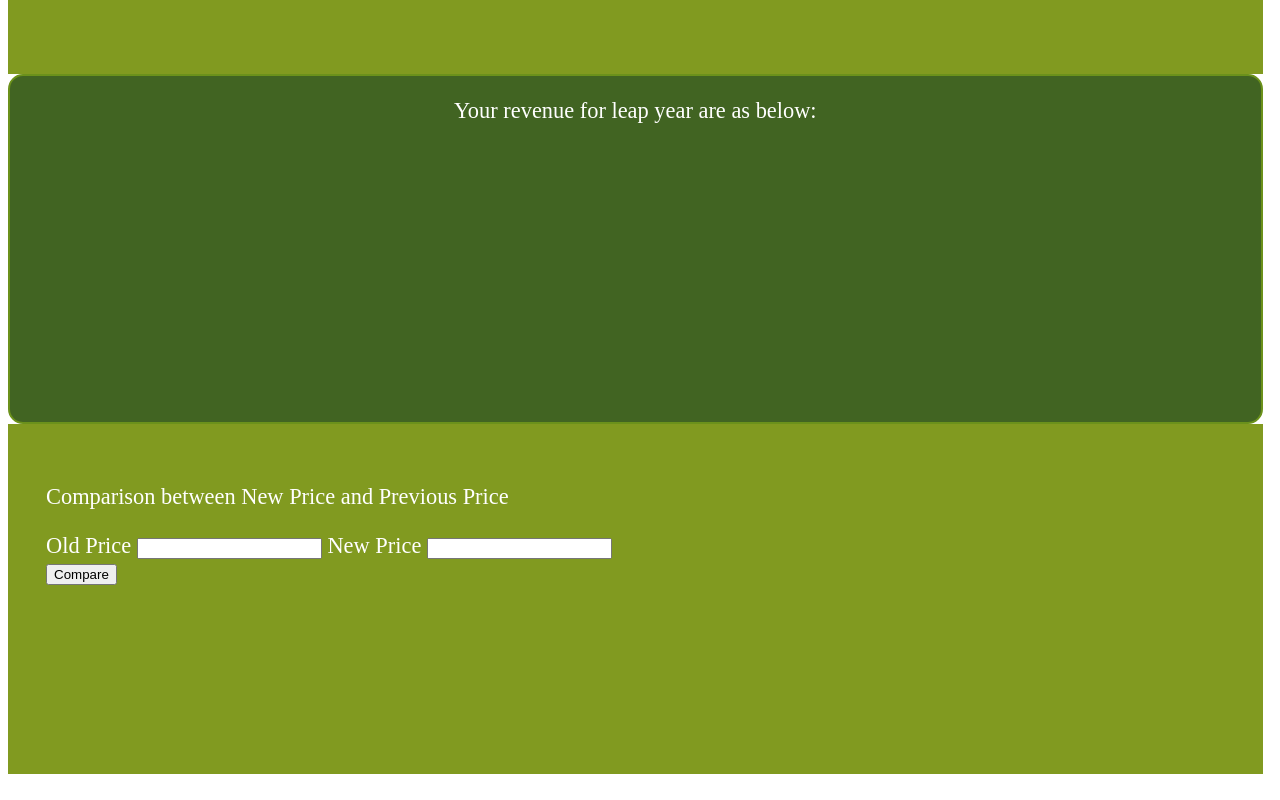
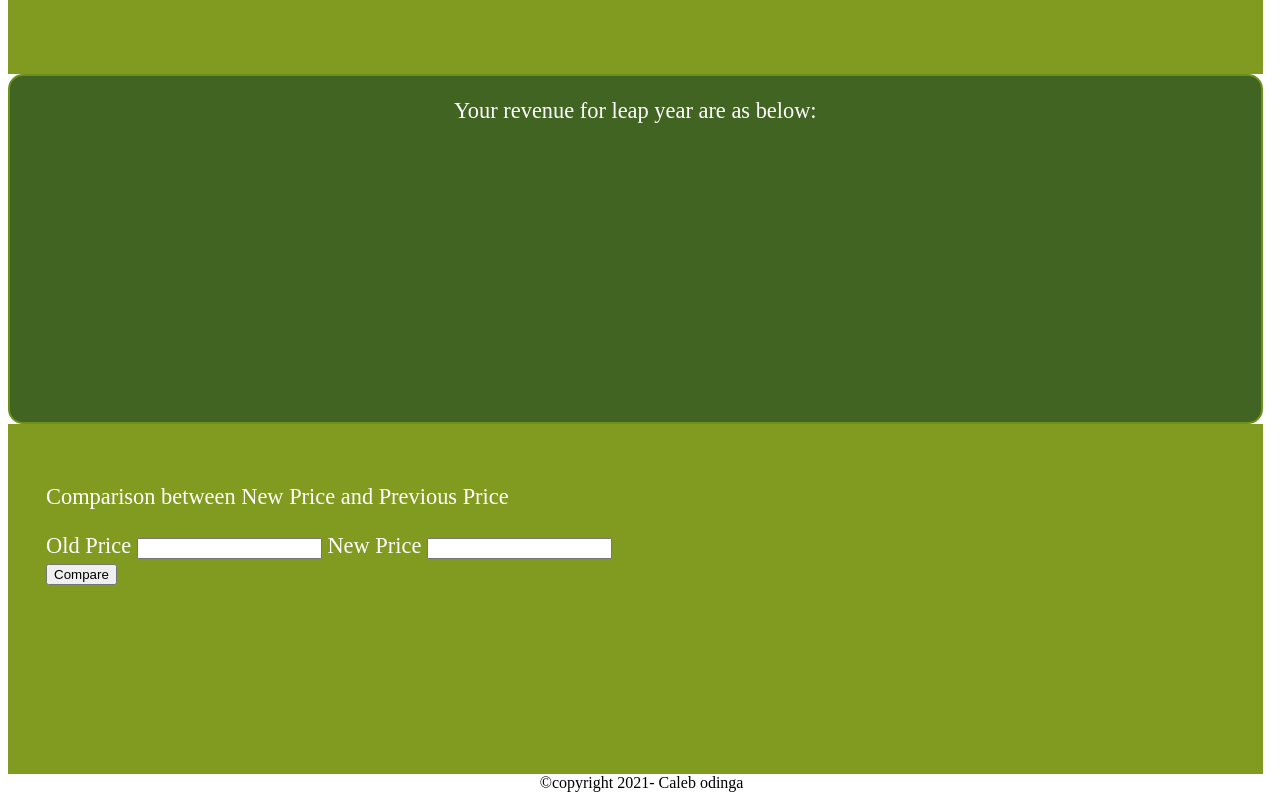
Before and after one commit to COdingaorg/Dairy-Bs-Report-Generator, a plain HTML site: page index.html in a window 1280 px wide. Shown: the part 1104-1904 px from the top of the page. Drawn offline with Linux system fonts and the light colour scheme.

Commit message:
Add footer and its styling

```diff
--- a/index.css
+++ b/index.css
@@ -77,3 +77,6 @@ nav>a:hover{
   box-sizing: border-box;
   width: 99%;
 }
+#footer{
+  text-align: center;
+}
--- a/index.html
+++ b/index.html
@@ -60,5 +60,6 @@
 
       </div>
     </div>
+    <div id="footer">&copy;copyright 2021- Caleb odinga</div>
   </body>
 </html>
```
